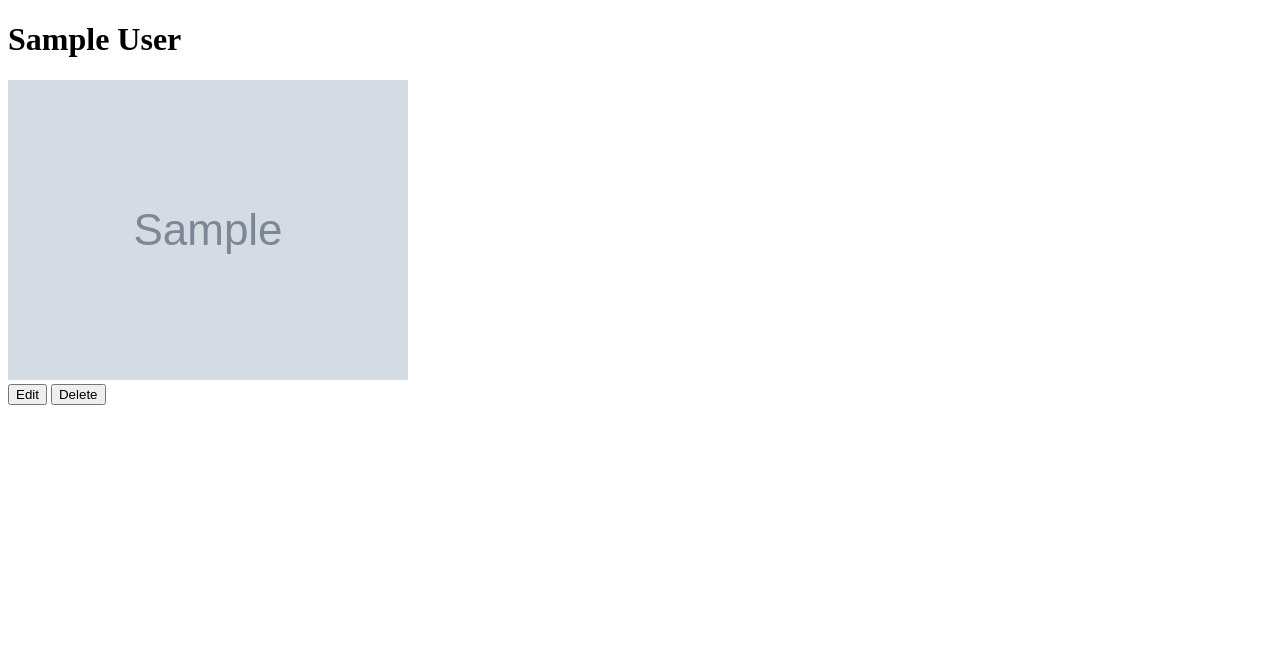
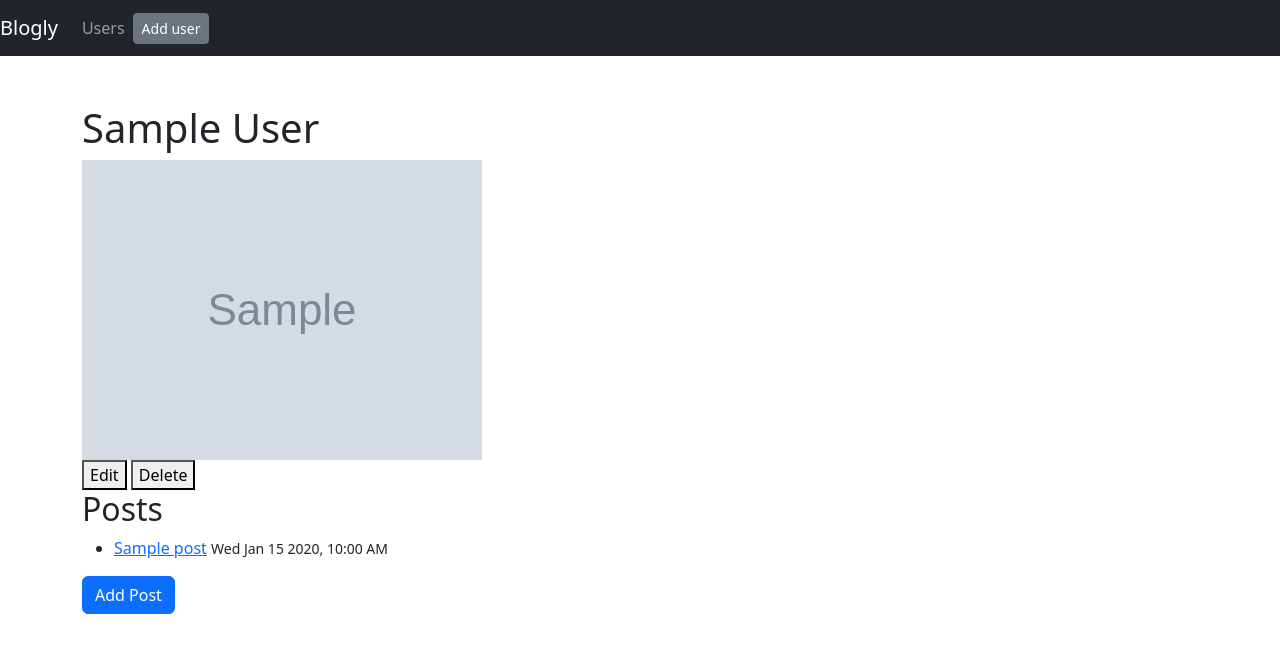
Before and after one commit to HandanYenial/Blogly, a Flask app: page /users/1 in a window 1280 px wide. Shown: the top 653 px of the page. Run offline with Flask 2, Linux system fonts and the light colour scheme; tables that the repository leaves empty hold one stand-in row (values such as "Sample post"); grey boxes marked "Sample" are stand-in pictures; some libraries are stand-ins or nearby versions.

Commit message:
Update info.html

```diff
--- a/templates/info.html
+++ b/templates/info.html
@@ -1,12 +1,7 @@
-<!DOCTYPE html>
-<html lang="en">
+{% extends 'base.html' %}
+{% block content %}
 
-<head>
-  <meta charset="UTF-8">
-  <meta name="viewport" content="width=device-width, initial-scale=1.0">
-  <meta http-equiv="X-UA-Compatible" content="ie=edge">
-  <title>{{user.first_name}} {{user.last_name}}</title>
-</head>
+
 
 <body>
   <h1>{{user.first_name}} {{user.last_name}}</h1>
@@ -25,6 +20,19 @@
     </button>
   </form>
 
-</body>
+  <h2 >Posts</h2>
 
-</html>
+  <ul>
+    {% for post in user.posts %}
+    <li>
+      <a href="/posts/{{ post.id}}">{{ post.title }}</a>
+      <small>{{ post.friendly_date }}</small>
+    </li>
+    {% endfor %}
+  </ul>
+
+  <p><a href="/users/{{ user.id }}/posts/new" class="btn btn-primary">Add Post</a></p>
+
+</div>
+</div>
+{% endblock %}
```
